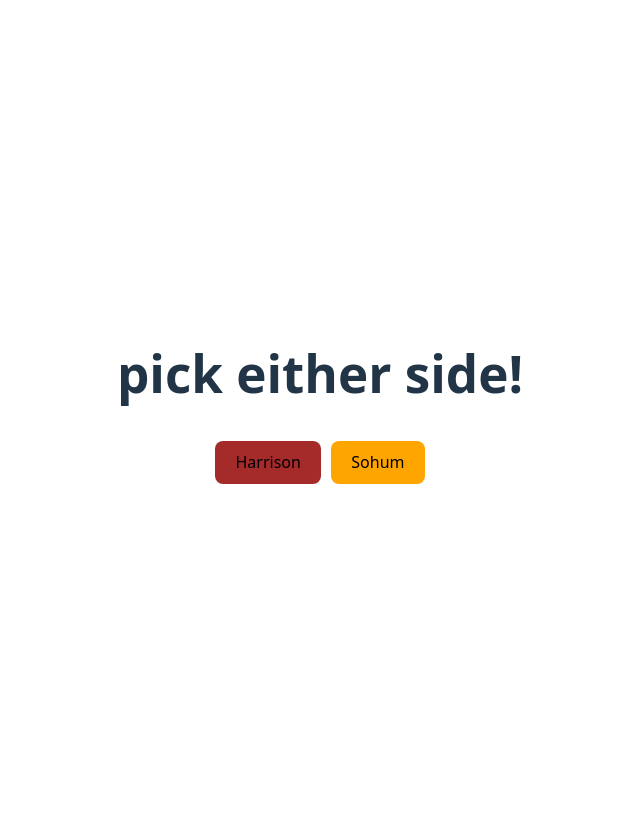
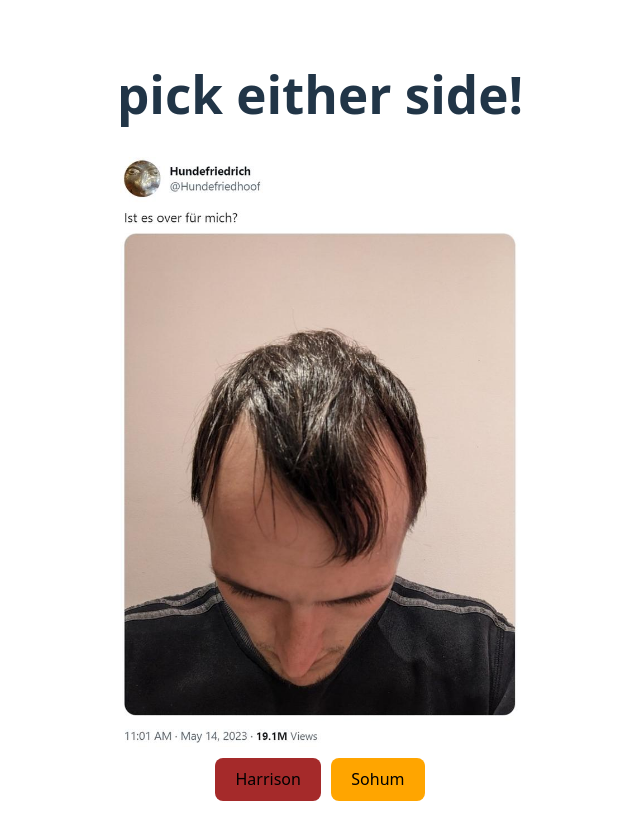
Before and after one commit to soshi04/summer-25, a React (Vite) app in the folder messing-around/: page / in a window 1280 px wide. Shown: the whole page, without its empty margins (320-960 px from the left). Before the commit the page ends 800 px from the top, so only its background shows below. Built offline with nearby package versions, Linux system fonts and the light colour scheme.

Commit message:
added image

```diff
--- a/messing-around/src/Start.css
+++ b/messing-around/src/Start.css
@@ -7,3 +7,7 @@
     margin: 5px;
     background: orange;
 }
+
+.img-haircut {
+    width: 400px;
+}
--- a/messing-around/src/Start.tsx
+++ b/messing-around/src/Start.tsx
@@ -8,6 +8,7 @@ function StartPage() {
         <div>
 
             <h1>pick either side!</h1>
+            <img className="img-haircut" src="./src/assets/dream_haircut.JPG"/><br/>
 
             <button className='harry-buttons' onClick={() => navigate('/harrison')}>Harrison</button>
             <button className='sohum-buttons' onClick={() => navigate('/sohum')}>Sohum</button>
```
Also changed, not shown: messing-around/src/assets/dream_haircut.JPG (added).
